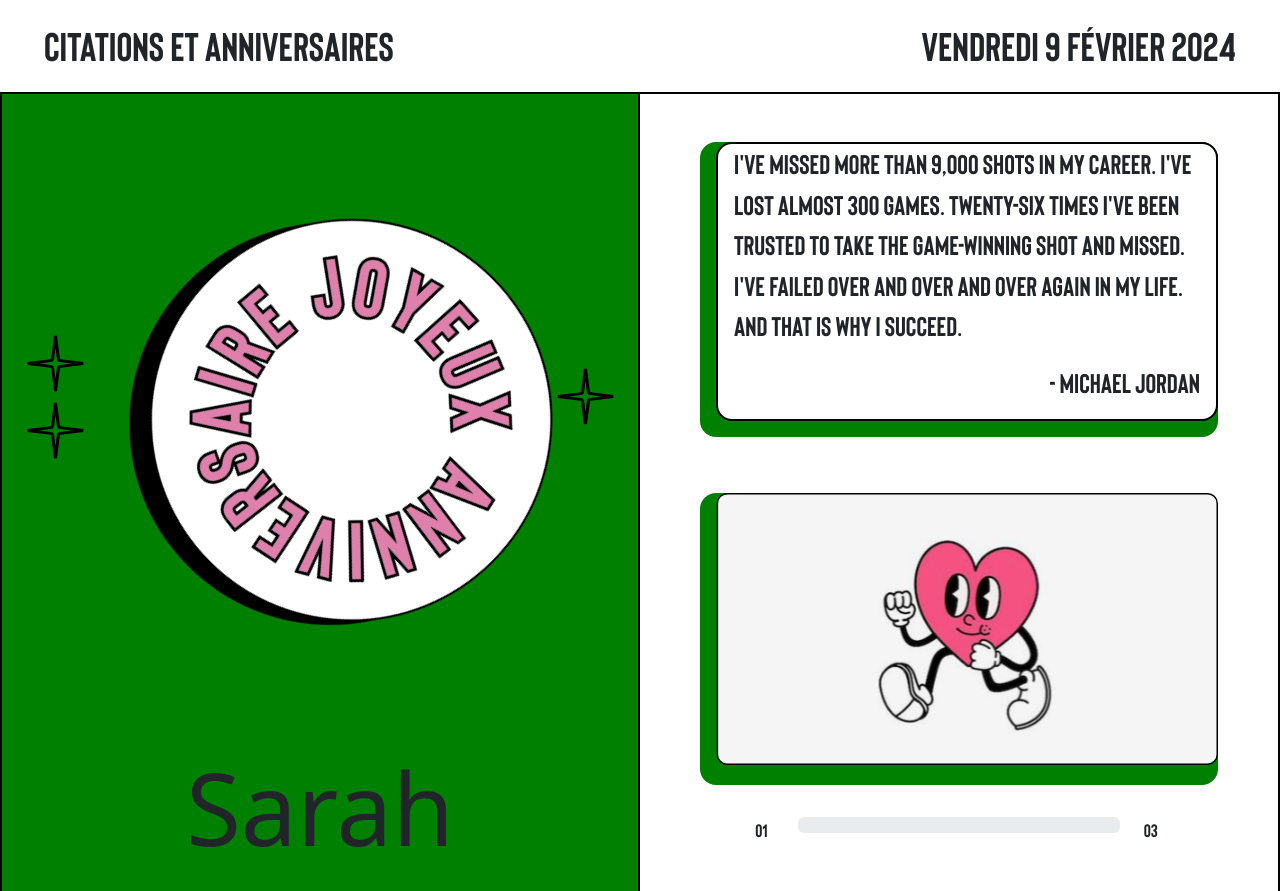
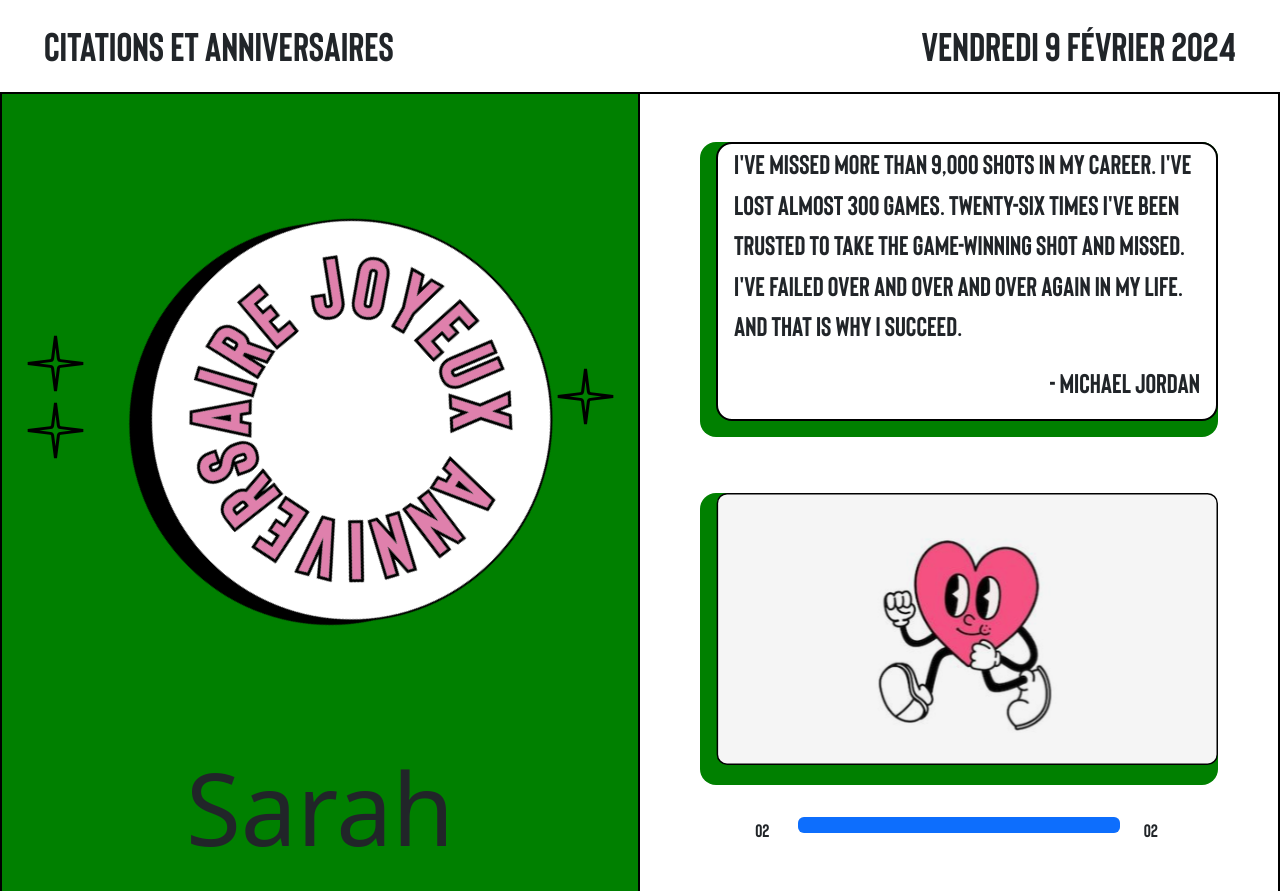
Before and after one commit to SarahOtmane/projetCss, a React (Create React App) app: page / in a window 1280 px wide. Shown: the top 891 px of the page. Built offline with nearby package versions, Linux system fonts and the light colour scheme.

Commit message:
animation progress bar

```diff
--- a/src/components/Citation.js
+++ b/src/components/Citation.js
@@ -5,9 +5,8 @@ import { ProgressBar } from 'react-bootstrap';
 
 import gif from '../assets/pics/gif.svg';
 
-function Citation({couleur, progress}){
-
-    return(
+function Citation({ couleur, progress, index, total }) {
+    return (
         <Col xs={6}>
             <Row>
                 <Col xs={12}>
@@ -27,18 +26,18 @@ function Citation({couleur, progress}){
                 <Col xs={12}>
                     <div className={`${couleur} z-0 my-2 mx-5 pb-1 border-2 border-black rounded-4`}>
                         <figure className='ms-3'>
-                        <Image src={gif} className='w-100'/>
+                            <Image src={gif} className='w-100' />
                         </figure>
                     </div>
                 </Col>
             </Row>
             <Row className='mx-5 my-4 justify-content-center'>
-                <Col xs={1}><p className='text1'>01</p></Col>
+                <Col xs={1}><p className='text1'>0{index}</p></Col>
                 <Col xs={8}><ProgressBar now={progress} label={`${progress}%`} visuallyHidden /></Col>
-                <Col xs={1}><p className='text1'>03</p></Col>
+                <Col xs={1}><p className='text1'>0{total}</p></Col>
             </Row>
         </Col>
-    )
+    );
 }
 
 export default Citation;
--- a/src/components/Main.js
+++ b/src/components/Main.js
@@ -19,18 +19,18 @@ function Main() {
             setIndexC((prevIndexC) => (prevIndexC + 1 < couleurs.length ? prevIndexC + 1 : 0));
         }, 3000);
 
-        // Clear the interval when the component is unmounted
         return () => clearInterval(affichMain);
     }, [index, personnes.length, couleurs.length]);
 
     const currentPersonne = personnes[index];
     const couleur = couleurs[indexC];
+    const progress = ((index + 1) / personnes.length) * 100;
 
     return (
         <main>
             <Row key={index} className={`border border-2 border-black`}>
                 <Anniv prenom={currentPersonne.prenom} nom={currentPersonne.nom} couleur={couleur} />
-                <Citation couleur={couleur} />
+                <Citation couleur={couleur} progress={progress} index={index+1} total={personnes.length} />
             </Row>
         </main>
     );
```
Lines whose indentation alone changed are shown as unchanged.
